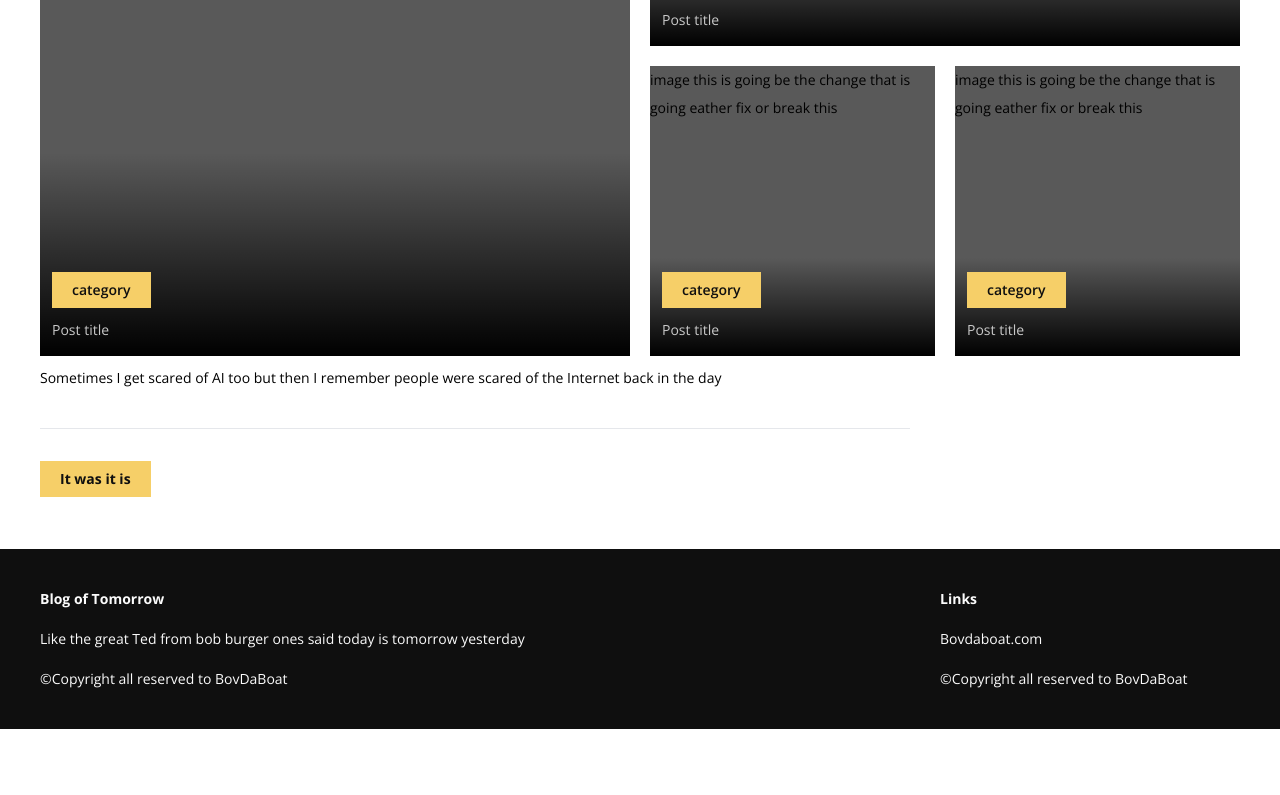
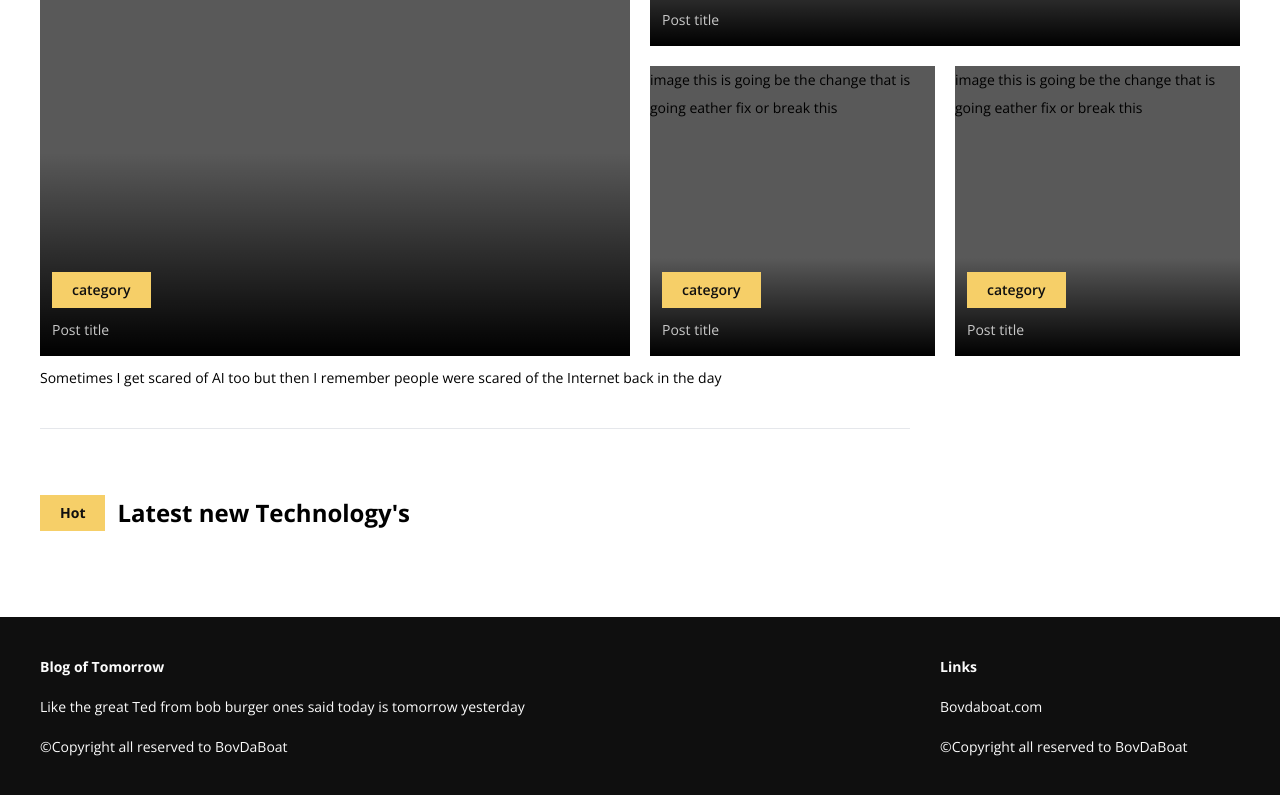
Before and after one commit to Bovdaboat/blogpost, a Next.js app: page / in a window 1280 px wide. Shown: the part 589-1384 px from the top of the page. Before the commit the page ends 1318 px from the top, so only its background shows below. Built offline with nearby package versions, Linux system fonts and the light colour scheme.

Commit message:
addid grid also need to make props

```diff
--- a/app/(home)/Tech.tsx
+++ b/app/(home)/Tech.tsx
@@ -8,8 +8,15 @@
             <hr className="border-1" />
             <div className="flex items-center gap-3 my-8">
                 <h4 className="bg-accent-orange py-2 px-5 text-wh-900 text-sm font-bold">
-                    It was it is
+                    Hot
                 </h4>
+                <p className="font-bold text-2xl">Latest new Technology's</p>
+                    <div className="sm:grid grid-cols-2 grid-rows-3 gap-x-8 gap-y-8 my-5">
+                        <div className="bg-wh-500 col-span-1 row-span-3"></div>
+                        <div className="bg-wh-500 col-span-1 row-span-1"></div>
+                        <div className="bg-wh-500 col-span-1 row-span-1"></div>
+                        <div className="bg-wh-500 col-span-1 row-span-1"></div>
+                    </div>
             </div>
         </section>
     )
```
